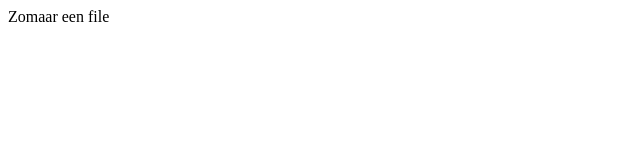
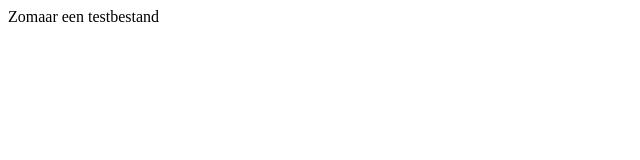
Before and after one commit to supasven1/gitProject, a plain HTML site: page index.html in a window 1280 px wide. Shown: the full height of the page, 0-640 px from the left. Drawn offline with Linux system fonts and the light colour scheme.

Commit message:
Update index.html

```diff
--- a/index.html
+++ b/index.html
@@ -1 +1 @@
-<p>Zomaar een file<p>
+<p>Zomaar een testbestand<p>
```
